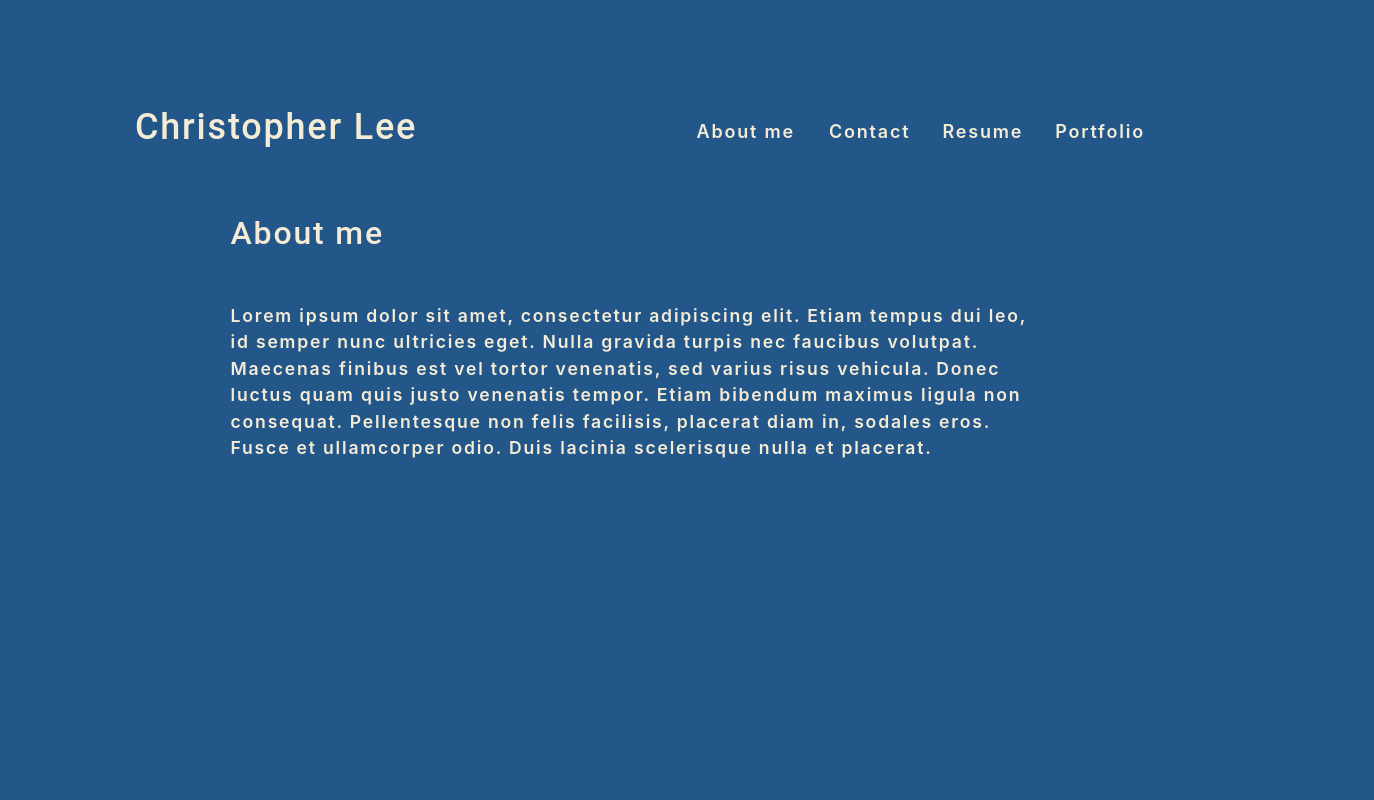
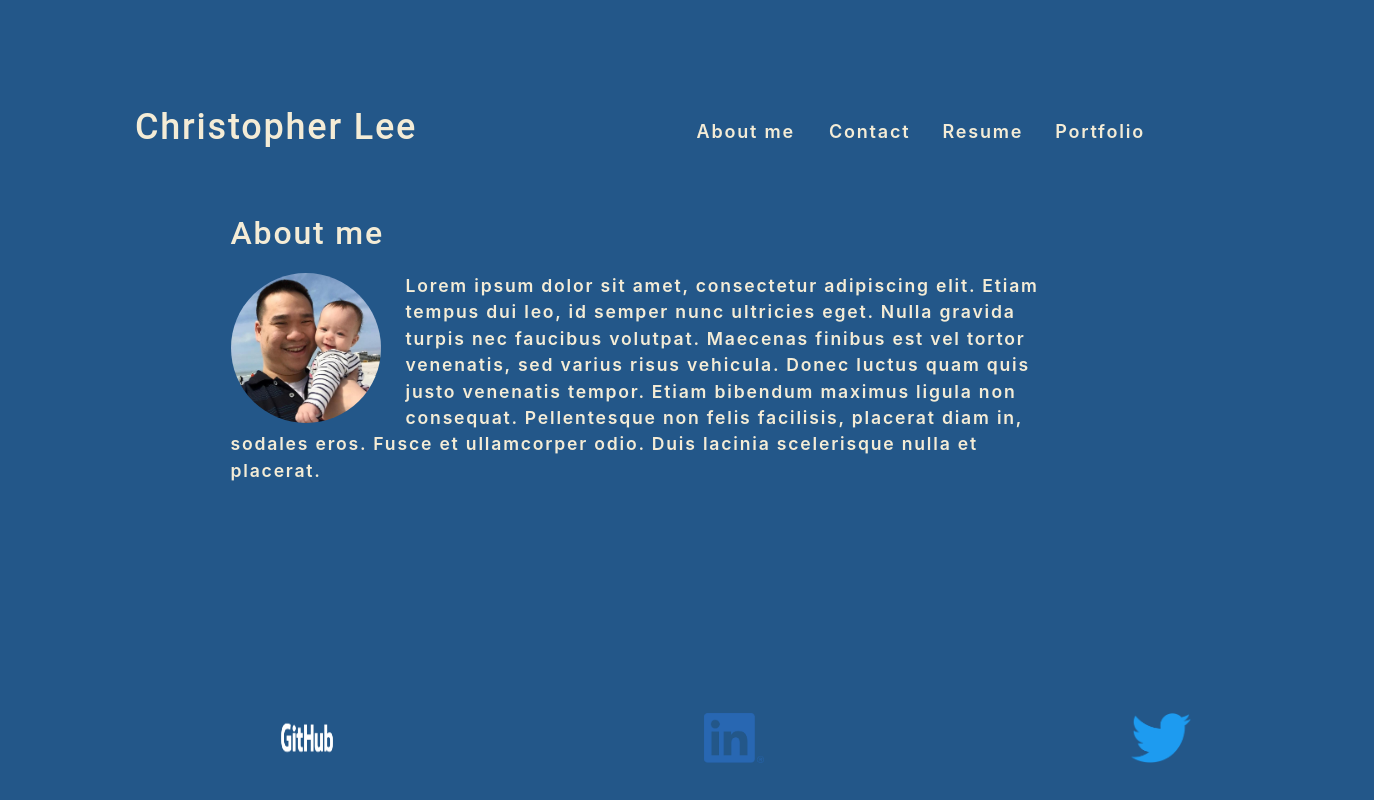
Before and after one commit to chrislee-webdev/ChrisLee-Portfolio, a React (Create React App) app: page / in a window 1280 px wide. Shown: the whole page, 1374 px wide, since content can reach past the window. Built offline with nearby package versions, Linux system fonts and the light colour scheme.

Commit message:
added profile picture

```diff
--- a/src/components/About/index.js
+++ b/src/components/About/index.js
@@ -6,6 +6,7 @@ function About() {
     return (
         <section className="my-5">
             <h2 id="about">About me</h2>
+            <img src={require("../../assets/images/profilePhoto2.jpeg")} alt="Profile"></img>
             <p>
             Lorem ipsum dolor sit amet, consectetur adipiscing elit. Etiam tempus dui leo, id semper nunc ultricies eget. Nulla gravida turpis nec faucibus volutpat. Maecenas finibus est vel tortor venenatis, sed varius risus vehicula. Donec luctus quam quis justo venenatis tempor. Etiam bibendum maximus ligula non consequat. Pellentesque non felis facilisis, placerat diam in, sodales eros. Fusce et ullamcorper odio. Duis lacinia scelerisque nulla et placerat.
             </p>
--- a/src/components/Contact/index.js
+++ b/src/components/Contact/index.js
@@ -64,7 +64,7 @@ function ContactForm() {
 
         <div>
             <label htmlFor="message">Message:</label><br></br>
-            <textarea name="message" row="5" defaultValue={message} onBlur={handleChange} />
+            <textarea name="message" row="10" defaultValue={message} onBlur={handleChange} />
         </div>
 
         {errorMessage && (
--- a/src/components/Footer/index.js
+++ b/src/components/Footer/index.js
@@ -6,15 +6,15 @@ function Footer() {
     return(
         <footer>
             <div>
-                <a href="https://github.com/chrislee-webdev" className="logoImages"><img src={require("../../assets/logo/Octocat.jpg")} width={50} height={50} alt="GitHub"></img></a>
+                <a href="https://github.com/chrislee-webdev" ><img src={require("../../assets/logo/GitHub_Logo_White.png")}  alt="GitHub" className="logoImages"></img></a>
             </div>
 
             <div>
-                <a href="https://www.linkedin.com/in/christopher-lee-08a6ab7/" className="logoImages"><img src={require("../../assets/logo/LI-In-Bug.png")} width={50} height={50} alt="LinkedIn"></img></a>
+                <a href="https://www.linkedin.com/in/christopher-lee-08a6ab7/" ><img src={require("../../assets/logo/LI-In-Bug.png")} alt="LinkedIn" className="logoImages"></img></a>
             </div>
 
             <div>
-            <a href="https://www.linkedin.com/in/christopher-lee-08a6ab7/" className="logoImages"><img src={require("../../assets/logo/twitter2021.png")} width={50} height={50} border-radius={50} alt="LinkedIn"></img></a>
+            <a href="https://www.linkedin.com/in/christopher-lee-08a6ab7/" ><img src={require("../../assets/logo/twitter2021.png")} alt="LinkedIn" className="logoImages"></img></a>
             </div>
         </footer>
     );
--- a/src/components/Portfolio/index.js
+++ b/src/components/Portfolio/index.js
@@ -6,57 +6,61 @@ function Portfolio() {
 
     return (
         <section className="my-5">
-            <h2>Portfolio</h2>
-            <div className="flex-row">
-                <div>
-                <p>Project name</p>
+            <h2 className="portfolioHeader">Portfolio</h2>
+            <div className="flex-row projectList">
+
+                <div className="projectInfo">
                 <img
                     src={require("../../assets/images/image1.jpg")}
                     alt="Project Example"
                     className="img-thumbnail mx-1"
                 />
+                <p>Project name</p>
                 </div>
-                <div>
-                <p>Project name</p>
+
+                <div className="projectInfo">
                 <img
                     src={require("../../assets/images/project2.jpg")}
                     alt="Project Example"
                     className="img-thumbnail mx-1"
                 />
+                <p>Project name</p>
+                </div>
 
-                </div>
-                <div>
-                <p>Project name</p>
+                <div className="projectInfo">
                 <img
                     src={require("../../assets/images/project3.jpg")}
                     alt="Project Example"
                     className="img-thumbnail mx-1"
                 />
+                <p>Project name</p>
                 </div>
-                <div>
-                <p>Project name</p>
+
+                <div className="projectInfo">
                 <img
                     src={require("../../assets/images/project4.jpg")}
                     alt="Project Example"
                     className="img-thumbnail mx-1"
                 />
+                <p>Project name</p>
                 </div>
-                <div>
-                <p>Project name</p>
+
+                <div className="projectInfo">
                 <img
                     src={require("../../assets/images/project5.jpg")}
                     alt="Project Example"
                     className="img-thumbnail mx-1"
                 />
+                <p>Project name</p>
                 </div>
-                <div>
-                <p>Project name</p>
+
+                <div className="projectInfo">
                 <img
                     src={require("../../assets/images/project6.jpg")}
                     alt="Project Example"
                     className="img-thumbnail mx-1"
-
                 />
+                <p>Project name</p>
                 </div>
             </div>
         </section>
--- a/src/components/PortfolioContainer/index.js
+++ b/src/components/PortfolioContainer/index.js
@@ -4,7 +4,7 @@ import About from "../About";
 import Contact from "../Contact"
 import Resume from "../Resume";
 import Portfolio from "../Portfolio";
-// import Footer from "../Footer";
+import Footer from "../Footer";
 
 export default function PortfolioContainer() {
     const [currentPage, setCurrentPage] = useState('About');
@@ -28,6 +28,10 @@ export default function PortfolioContainer() {
       <main>
         <Nav currentPage={currentPage} handlePageChange={handlePageChange} />
         {renderPage()}
+        <footer>
+          <Footer></Footer>
+        </footer>
       </main>
+
     );
   }
--- a/src/index.css
+++ b/src/index.css
@@ -81,7 +81,7 @@ h1 {
 h2 {
   font-size: 2rem;
   margin-top: 50px;
-  margin-bottom: 50px;
+  margin-bottom: 20px;
 }
 
 h3 {
@@ -236,11 +236,17 @@ textarea {
 }
 
 .my-5 {
-  margin-top: var(--spacing-five);
+  margin-top: var(--spacing-two);
   margin-bottom: var(--spacing-five);
   margin-left: auto;
   margin-right: auto;
   width: 75%;
+}
+
+.my-5 img {
+  float: left;
+  margin-right: 25px;
+  border-radius: 50%;
 }
 
 .px-1 {
@@ -269,36 +275,10 @@ textarea {
 }
 
 .img-thumbnail {
-  width: auto;
-  height: 300px;
-  margin-bottom: 50px;
+  width: 200px;
+  height: 200px;
+  margin: 0 30px 15px;
   cursor: pointer;
-}
-
-.modalBackdrop {
-  background: rgba(0, 0, 0, 0.65);
-  bottom: 0;
-  left: 0;
-  overflow: auto;
-  position: fixed;
-  right: 0;
-  top: 0;
-  z-index: 1;
-}
-
-.modalContainer {
-  background: var(--darker);
-  border-radius: 5px;
-  max-width: 100%;
-  margin: 50px auto;
-  padding: 15px;
-  width: 960px;
-}
-
-.modalTitle {
-  font-size: 18px;
-  font-weight: 600;
-  margin-bottom: 25px;
 }
 
 button {
@@ -327,8 +307,25 @@ a {
 }
 
 footer {
-  display: flex;
-  flex-direction: row;
-  justify-content: space-around;
-  margin-bottom: 25px;
+ width: 100%;
+ display: flex;
+ flex-direction: row;
+ position: absolute;
+ bottom: 15px;
+ justify-content: space-around;
 }
+
+.logoImages {
+  height: 50px;
+  width: 60px;
+}
+
+.projectInfo {
+  text-align: center;
+  margin-top: 100px;
+}
+
+.projectHeader {
+  margin-bottom: 0px;
+  padding-bottom: 0px;
+}
```
Also changed, not shown: src/assets/images/profilePhoto2.jpeg (added), src/assets/logo/GitHub_Logo_White.png (added).
